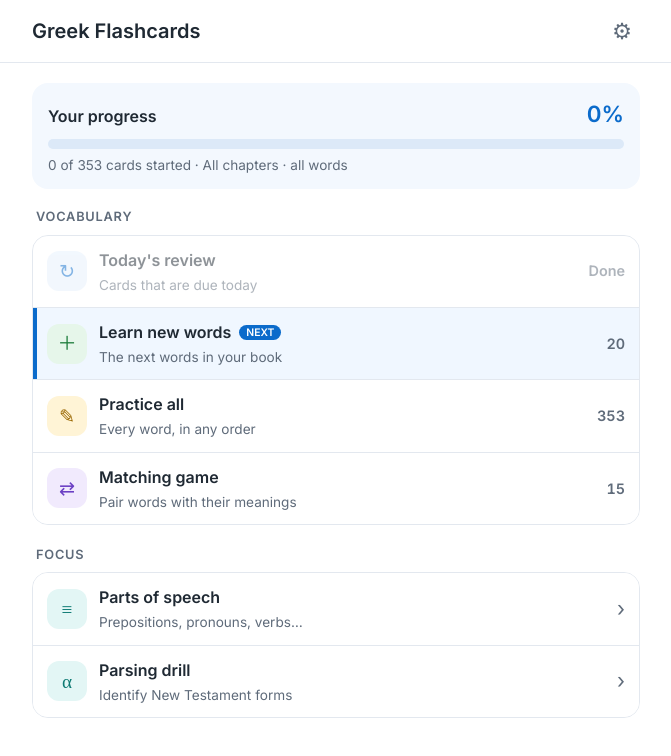
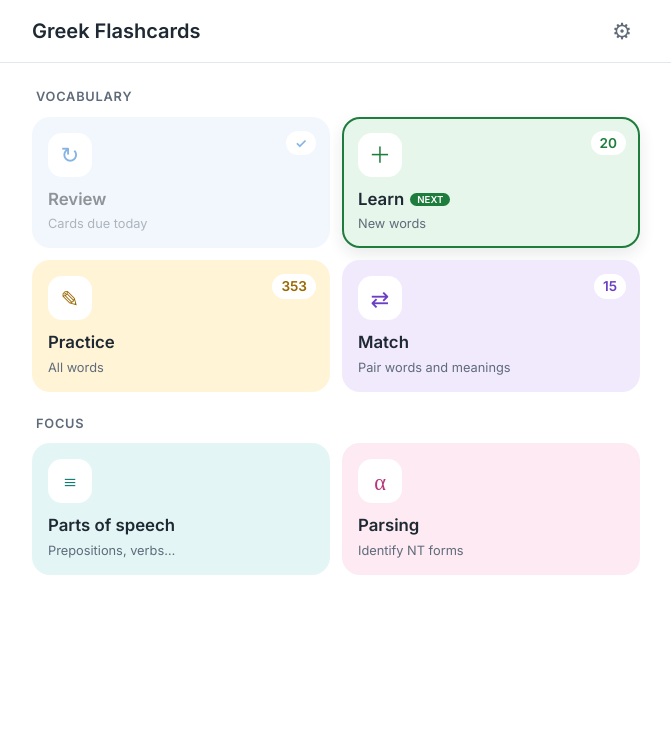
Before and after one commit to bry2501/no-strings-on-me, a plain HTML site: page index.html in a window 1280 px wide. Shown: the whole page, without its empty margins (304-975 px from the left). Drawn offline with Linux system fonts and the light colour scheme.

Commit message:
Home page: lesson tiles instead of the progress bar and list
Remove the progress bar. Lessons are tiles in two groups: Vocabulary
(Review, Learn, Practice, Match, each with its count) and Focus (Parts of
speech, Parsing). The lesson to do next is outlined and marked 'Next'.

Co-Authored-By: Claude Opus 5.5 <noreply@anthropic.com>
Claude-Session: https://claude.ai/code/session_01HwViujMECNhQybV4nFBzrp

```diff
--- a/app.js
+++ b/app.js
@@ -1158,17 +1158,6 @@
 
   // ---------- home ----------
 
-  function describeScope() {
-    var chapterText = settings.chapters.length === chapters.length ? "All chapters" :
-      settings.chapters.length === 1 ? "Chapter " + settings.chapters[0] :
-      plural(settings.chapters.length, "chapter");
-    var chosen = parts.filter(function (p) { return settings.parts.indexOf(p[0]) !== -1; });
-    var partText = chosen.length === parts.length ? "all words" :
-      chosen.length <= 2 ? chosen.map(function (p) { return p[1].toLowerCase(); }).join(" & ") || "no words" :
-      plural(chosen.length, "kind") + " of words";
-    return chapterText + " · " + partText;
-  }
-
   function setBadge(id, text, disabled) {
     $("meta-" + id).textContent = text;
     $("lesson-" + id).disabled = !!disabled;
@@ -1178,15 +1167,10 @@
     var ids = selectedIds();
     var due = ids.filter(function (id) { return isDue(id); }).length;
     var fresh = ids.filter(isNew).length;
-    var started = ids.length - fresh;
-    var pct = ids.length ? Math.round(started / ids.length * 100) : 0;
-    $("home-pct").textContent = pct + "%";
-    $("home-progress").style.width = pct + "%";
-    $("home-progress-text").textContent = started + " of " + plural(ids.length, "card") + " started · " + describeScope();
 
     var batch = Math.min(fresh, settings.newPerRound || 20);
-    setBadge("review", due ? String(due) : "Done", !due);
-    setBadge("learn", fresh ? String(batch) : "Done", !fresh);
+    setBadge("review", due ? String(due) : "✓", !due);
+    setBadge("learn", fresh ? String(batch) : "✓", !fresh);
     setBadge("practice", String(ids.length), !ids.length);
     setBadge("match", String(Math.min(ids.length, MATCH_GAME_SIZE)), ids.length < 2);
     // Highlight the one lesson to do next: reviews first, then new words.
--- a/index.html
+++ b/index.html
@@ -100,47 +100,39 @@
     </section>
 
     <div id="home-view">
-      <section class="progress-card" aria-label="Your progress">
-        <div class="progress-head"><span>Your progress</span><b id="home-pct">0%</b></div>
-        <div class="progress-bar big"><div id="home-progress"></div></div>
-        <p class="help" id="home-progress-text"></p>
-      </section>
-
       <h2 class="menu-title">Vocabulary</h2>
-      <div class="menu">
-        <button type="button" class="menu-row" id="lesson-review">
-          <span class="mi t-review" aria-hidden="true">↻</span>
-          <span class="mt"><b>Today's review</b><small>Cards that are due today</small></span>
-          <span class="mb" id="meta-review"></span>
+      <div class="home-tiles">
+        <button type="button" class="home-tile t-review" id="lesson-review">
+          <span class="ti" aria-hidden="true">↻</span>
+          <span class="tt">Review</span><small>Cards due today</small>
+          <span class="badge" id="meta-review"></span>
         </button>
-        <button type="button" class="menu-row" id="lesson-learn">
-          <span class="mi t-learn" aria-hidden="true">＋</span>
-          <span class="mt"><b>Learn new words</b><small>The next words in your book</small></span>
-          <span class="mb" id="meta-learn"></span>
+        <button type="button" class="home-tile t-learn" id="lesson-learn">
+          <span class="ti" aria-hidden="true">＋</span>
+          <span class="tt">Learn</span><small>New words</small>
+          <span class="badge" id="meta-learn"></span>
         </button>
-        <button type="button" class="menu-row" id="lesson-practice">
-          <span class="mi t-practice" aria-hidden="true">✎</span>
-          <span class="mt"><b>Practice all</b><small>Every word, in any order</small></span>
-          <span class="mb" id="meta-practice"></span>
+        <button type="button" class="home-tile t-practice" id="lesson-practice">
+          <span class="ti" aria-hidden="true">✎</span>
+          <span class="tt">Practice</span><small>All words</small>
+          <span class="badge" id="meta-practice"></span>
         </button>
-        <button type="button" class="menu-row" id="lesson-match">
-          <span class="mi t-match" aria-hidden="true">⇄</span>
-          <span class="mt"><b>Matching game</b><small>Pair words with their meanings</small></span>
-          <span class="mb" id="meta-match"></span>
+        <button type="button" class="home-tile t-match" id="lesson-match">
+          <span class="ti" aria-hidden="true">⇄</span>
+          <span class="tt">Match</span><small>Pair words and meanings</small>
+          <span class="badge" id="meta-match"></span>
         </button>
       </div>
 
       <h2 class="menu-title">Focus</h2>
-      <div class="menu">
-        <button type="button" class="menu-row" id="open-parts">
-          <span class="mi t-parse" aria-hidden="true">≡</span>
-          <span class="mt"><b>Parts of speech</b><small>Prepositions, pronouns, verbs…</small></span>
-          <span class="chev" aria-hidden="true">›</span>
+      <div class="home-tiles">
+        <button type="button" class="home-tile t-parse" id="open-parts">
+          <span class="ti" aria-hidden="true">≡</span>
+          <span class="tt">Parts of speech</span><small>Prepositions, verbs…</small>
         </button>
-        <button type="button" class="menu-row" id="lesson-parse">
-          <span class="mi t-parse" aria-hidden="true">α</span>
-          <span class="mt"><b>Parsing drill</b><small>Identify New Testament forms</small></span>
-          <span class="chev" aria-hidden="true">›</span>
+        <button type="button" class="home-tile t-pink" id="lesson-parse">
+          <span class="ti" aria-hidden="true">α</span>
+          <span class="tt">Parsing</span><small>Identify NT forms</small>
         </button>
       </div>
     </div>
--- a/style.css
+++ b/style.css
@@ -219,14 +219,28 @@ kbd { font-family: var(--ui); font-size: 0.7rem; border: 1px solid currentColor;
 /* Header title doubles as the home link */
 .brand { border: none; background: none; padding: 0; font: inherit; font-weight: 600; color: inherit; }
 
-/* Home: a progress bar and a list of lessons */
-.progress-card { padding: 14px 16px; border-radius: 16px; background: #f3f8fe; margin: 4px 0 18px; }
-.progress-head { display: flex; justify-content: space-between; align-items: baseline; font-weight: 600; }
-.progress-head b { font-size: 1.4rem; color: var(--accent); }
-.progress-bar.big { height: 10px; margin: 8px 0 6px; background: #dce9f8; }
-.progress-card .help { margin: 0; }
+/* Home: lesson tiles in two groups */
+.home-tiles { display: grid; grid-template-columns: repeat(2, minmax(0, 1fr)); gap: 12px; margin-bottom: 22px; }
+.home-tile {
+  position: relative; display: flex; flex-direction: column; align-items: flex-start; gap: 4px;
+  min-height: 128px; padding: 14px; border: 2px solid transparent; border-radius: 18px; text-align: left;
+  background: var(--tile-bg); color: var(--text);
+  transition: transform 0.12s ease, box-shadow 0.12s ease;
+}
+.home-tile:hover:not(:disabled) { transform: translateY(-2px); box-shadow: var(--shadow); }
+.home-tile:active:not(:disabled) { transform: scale(0.97); }
+.home-tile:disabled { opacity: 0.5; }
+.home-tile .ti { margin-bottom: 6px; }
+.home-tile .tt { font-weight: 600; font-size: 1.05rem; color: var(--text); }
+.home-tile small { color: var(--muted); font-size: 0.8rem; line-height: 1.3; }
+.home-tile.recommended { border-color: var(--tile-fg); box-shadow: 0 6px 16px rgba(31, 41, 51, 0.1); }
+.home-tile.recommended .tt::after {
+  content: "Next"; margin-left: 6px; padding: 1px 7px; border-radius: 999px; vertical-align: 2px;
+  background: var(--tile-fg); color: #fff; font-size: 0.6rem; font-weight: 700; text-transform: uppercase;
+}
+.t-pink { --tile-bg: #fdeaf2; --tile-fg: #b4387a; }
 
-.menu-title { font-size: 0.8rem; text-transform: uppercase; letter-spacing: 0.06em; color: var(--muted); margin: 0 0 8px 4px; }
+.menu-title { font-size: 0.8rem; text-transform: uppercase; letter-spacing: 0.06em; color: var(--muted); margin: 8px 0 10px 4px; }
 .menu { display: flex; flex-direction: column; border: 1px solid var(--border); border-radius: 16px; overflow: hidden; margin-bottom: 20px; background: var(--surface); }
 .menu-row {
   display: flex; align-items: center; gap: 12px; width: 100%; padding: 12px 14px; text-align: left;
@@ -236,11 +250,6 @@ kbd { font-family: var(--ui); font-size: 0.7rem; border: 1px solid currentColor;
 .menu-row:hover:not(:disabled) { background: #f6f9fc; }
 .menu-row:active:not(:disabled) { background: #eef4fb; }
 .menu-row:disabled { opacity: 0.5; }
-.menu-row.recommended { background: #f0f7ff; box-shadow: inset 4px 0 0 var(--accent); }
-.menu-row.recommended .mt b::after {
-  content: "Next"; margin-left: 8px; padding: 1px 7px; border-radius: 999px; vertical-align: 2px;
-  background: var(--accent); color: #fff; font-size: 0.65rem; font-weight: 700; text-transform: uppercase;
-}
 .mi {
   flex: none; width: 40px; height: 40px; border-radius: 12px; display: grid; place-items: center;
   background: var(--tile-bg); color: var(--tile-fg); font-size: 1.2rem; font-family: var(--greek);
```
Also changed, not shown: 1 other file.
